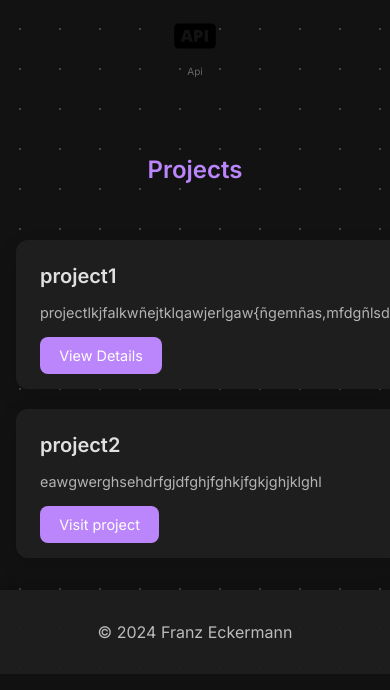
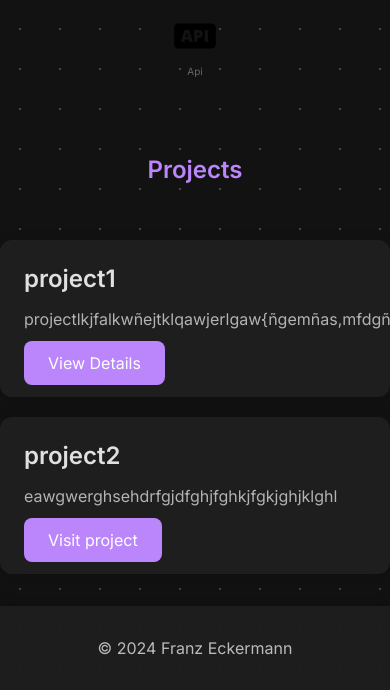
Before and after one commit to DonPon/generic-portfolio, a Django app: page / in a window 390 px wide; the page is wider, and only the part inside the window is pictured. Shown: the part 403-1093 px from the top of that part. Run offline with Django 4.2, Linux system fonts and the light colour scheme; data comes from the database, SQL or seed files in the repository; both versions use the stored data as it was after the commit; data that the repository does not hold is empty; parts of the project's set-up code (start-up, migrations or seed data) failed here and were passed over.

Commit message:
improved mobile responsiveness

```diff
--- a/static/css/style.css
+++ b/static/css/style.css
@@ -159,7 +159,7 @@ button.contact-label:hover {
     transition: transform 0.3s ease, box-shadow 0.3s ease;
     cursor: pointer;
     width: 100%;
-    max-width: 600px;
+    max-width: 650px;
 }
 
 .portfolio-card:hover {
@@ -388,11 +388,14 @@ button.contact-label:hover {
 }
 
 /* Mobile responsiveness */
-@media (max-width: 768px) {
+@media (max-width: 320px) {
     .portfolio-container {
         padding: 0 1rem;
     }
-
+    .portfolio-card {
+        max-width: 100%; /* Ensure it does not exceed the viewport */
+        box-sizing: border-box; /* Include padding/borders in the element's total width */
+    }
     .card-info h2 {
         font-size: 1.25rem;
     }
--- a/web_apps/portfolio_index/templates/portfolio_index/portfolio.html
+++ b/web_apps/portfolio_index/templates/portfolio_index/portfolio.html
@@ -1,5 +1,5 @@
 <!-- personal/templates/personal/core_settings.html -->
-
+<meta name="viewport" content="width=device-width, initial-scale=1.0">
 {% extends 'base.html' %}
 
 {% block title %}Portfolio{% endblock %}
```
Also changed, not shown: db.sqlite3.
